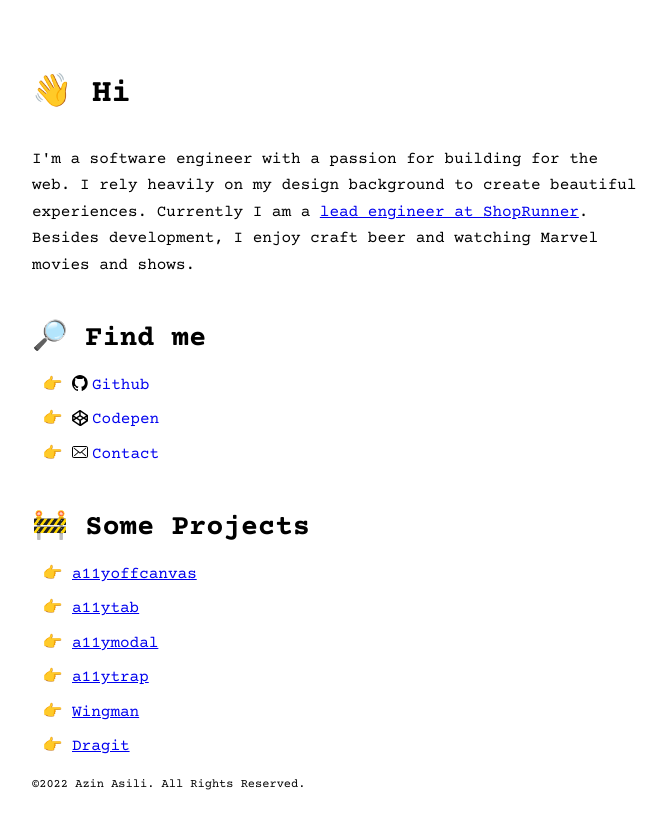
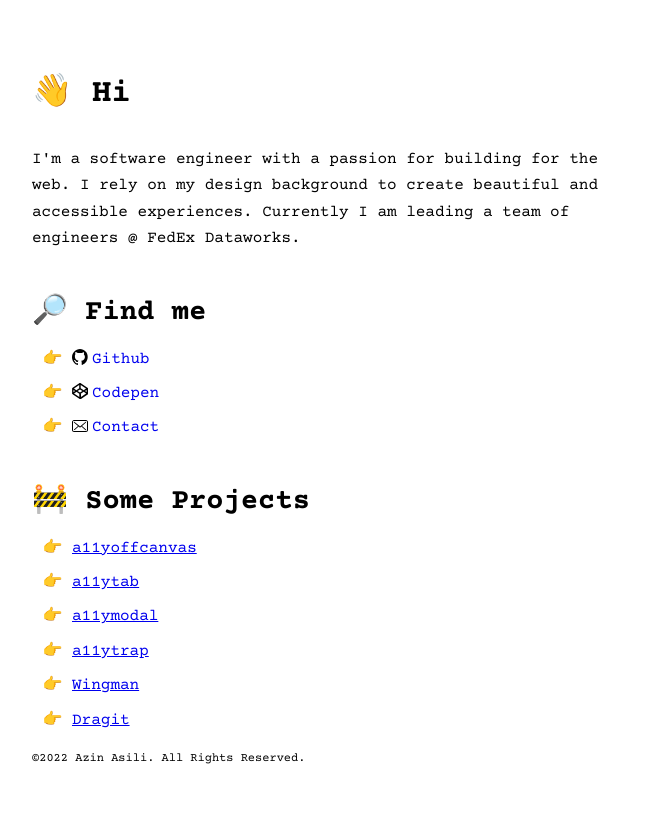
Before and after one commit to azinasili/azinasili.com, a Next.js app: page / in a window 1280 px wide. Shown: the whole page, without its empty margins (0-664 px from the left). After the commit the page ends 801 px from the top, so only its background shows below. Built offline with nearby package versions, Linux system fonts and the light colour scheme.

Commit message:
Content update (#34)
* content update

* bump version

* change title

* more content tweaks

---------

Co-authored-by: Azin Asili <azin@Asili-MacBook-Pro.local>

```diff
--- a/package.json
+++ b/package.json
@@ -1,7 +1,7 @@
 {
   "name": "azinasili.com",
   "description": "Personal website and portfolio",
-  "version": "2.1.0",
+  "version": "2.2.0",
   "authors": "Azin Asili <hello@azinasili.com>",
   "homepage": "http://azinasili.com/",
   "private": true,
--- a/src/pages/index.tsx
+++ b/src/pages/index.tsx
@@ -22,9 +22,9 @@ export const getServerSideProps = (async () => {
 
 export default function Home({ profileLinks, projects }: InferGetServerSidePropsType<typeof getServerSideProps>) {
   return (
-    <Basic title="Azin Asili" description="A place for myself" headerSlot={<h1>👋 Hi</h1>}>
+    <Basic title="Azin" description="Welcome to my small corner of the web" headerSlot={<h1>👋 Hi</h1>}>
       <p>
-        I&apos;m a software engineer with a passion for building for the web. I rely heavily on my design background to create beautiful experiences. Currently I am a <a href="https://www.shoprunner.com/" rel="noreferrer noopener">lead engineer at ShopRunner</a>. Besides development, I enjoy craft beer and watching Marvel movies and shows.
+        I&apos;m a software engineer with a passion for building for the web. I rely on my design background to create beautiful and accessible experiences. Currently I am leading a team of engineers @ FedEx Dataworks.
       </p>
       <h2>🔎 Find me</h2>
       <ProfileLinks profileLinks={profileLinks} />
```
Also changed, not shown: 1 other file (tests, documents, lock files or other folders).
